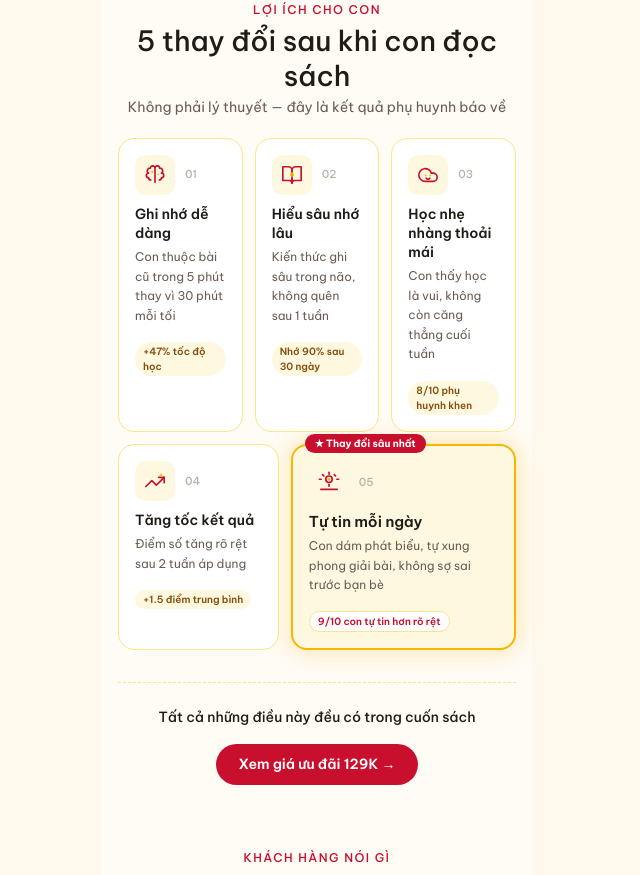
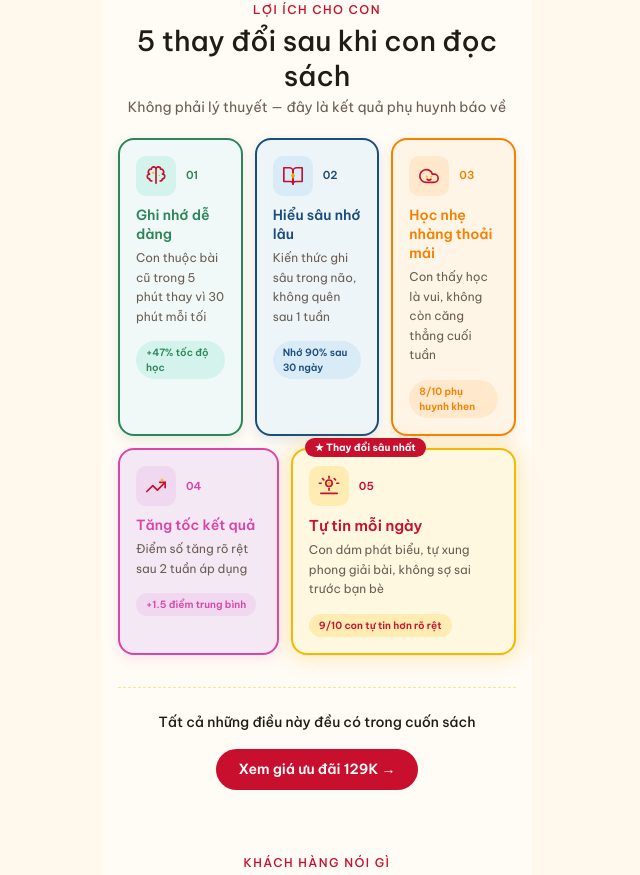
Before and after one commit to auroralivevn-ops/openbook, a React (Vite) app: page / in a window 1280 px wide. Shown: the part 5120-5995 px from the top of the page, without its empty margins (323-963 px from the left). Built offline with nearby package versions, Linux system fonts and the light colour scheme.

Commit message:
Add vibrant colors to Benefits cards with unique color schemes

```diff
--- a/src/components/Benefits.jsx
+++ b/src/components/Benefits.jsx
@@ -58,51 +58,55 @@ const CARDS = [
     id: '01', title: 'Ghi nhớ dễ dàng',
     desc: 'Con thuộc bài cũ trong 5 phút thay vì 30 phút mỗi tối',
     stat: '+47% tốc độ học', Icon: IconBrain, highlight: false,
+    bgColor: '#F0F9F7', borderColor: '#2D8659', iconBg: '#D4F3ED', textColor: '#2D8659',
   },
   {
     id: '02', title: 'Hiểu sâu nhớ lâu',
     desc: 'Kiến thức ghi sâu trong não, không quên sau 1 tuần',
     stat: 'Nhớ 90% sau 30 ngày', Icon: IconBook, highlight: false,
+    bgColor: '#EEF5F9', borderColor: '#1B4D7C', iconBg: '#D9EBF7', textColor: '#1B4D7C',
   },
   {
     id: '03', title: 'Học nhẹ nhàng thoải mái',
     desc: 'Con thấy học là vui, không còn căng thẳng cuối tuần',
     stat: '8/10 phụ huynh khen', Icon: IconCloud, highlight: false,
+    bgColor: '#FFF5E6', borderColor: '#F77F00', iconBg: '#FFE8CC', textColor: '#F77F00',
   },
   {
     id: '04', title: 'Tăng tốc kết quả',
     desc: 'Điểm số tăng rõ rệt sau 2 tuần áp dụng',
     stat: '+1.5 điểm trung bình', Icon: IconTrending, highlight: false,
+    bgColor: '#F5E8F5', borderColor: '#D946A6', iconBg: '#F0D9F0', textColor: '#D946A6',
   },
   {
     id: '05', title: 'Tự tin mỗi ngày',
     desc: 'Con dám phát biểu, tự xung phong giải bài, không sợ sai trước bạn bè',
     stat: '9/10 con tự tin hơn rõ rệt', Icon: IconSun, highlight: true,
+    bgColor: '#FFF8E1', borderColor: '#F5B700', iconBg: '#FFECB3', textColor: '#C8102E',
   },
 ]
 
 /* ── Single card ── */
 function BenefitCard({ card, index, cardRef }) {
-  const { id, title, desc, stat, Icon, highlight } = card
+  const { id, title, desc, stat, Icon, highlight, bgColor, borderColor, iconBg, textColor } = card
   return (
     <div
       ref={cardRef}
-      className={`benefits-card relative rounded-2xl p-4 ${
-        highlight
-          ? 'benefits-card-highlight'
-          : 'hover:scale-[1.02] hover:shadow-[0_4px_16px_rgba(245,183,0,0.15)]'
+      className={`benefits-card relative rounded-2xl p-4 hover:scale-[1.02] transition-transform duration-200 ${
+        highlight ? 'benefits-card-highlight' : ''
       }`}
       style={{
         '--stagger-delay': `${index * 0.1}s`,
-        background: highlight ? '#FFF8E1' : '#FFFFFF',
-        border: highlight ? '2px solid #F5B700' : '1px solid #FDE68A',
+        background: bgColor,
+        border: `2px solid ${borderColor}`,
+        boxShadow: `0 4px 12px rgba(${parseInt(borderColor.slice(1, 3), 16)}, ${parseInt(borderColor.slice(3, 5), 16)}, ${parseInt(borderColor.slice(5, 7), 16)}, 0.12)`,
       }}
     >
       {/* Badge trên card 5 */}
       {highlight && (
         <span
           className="absolute -top-3 left-3 text-white font-bold px-2.5 py-0.5 rounded-full"
-          style={{ background: '#C8102E', fontSize: '10px' }}
+          style={{ background: textColor, fontSize: '10px' }}
         >
           ★ Thay đổi sâu nhất
         </span>
@@ -112,34 +116,33 @@ function BenefitCard({ card, index, cardRef }) {
       <div className="flex items-center gap-2.5 mb-2.5">
         <div
           className="w-10 h-10 flex items-center justify-center rounded-[10px] flex-shrink-0"
-          style={{ background: '#FFF8E1' }}
+          style={{ background: iconBg }}
         >
           <Icon />
         </div>
-        <span style={{ fontSize: '11px', color: '#B4B2A9', fontWeight: 500 }}>{id}</span>
+        <span style={{ fontSize: '11px', color: textColor, fontWeight: 600 }}>{id}</span>
       </div>
 
       {/* Title */}
       <p
-        className="font-semibold text-[#1F1B16] mb-1 leading-snug"
-        style={{ fontSize: highlight ? '15px' : '14px' }}
+        className="font-semibold mb-1 leading-snug"
+        style={{ fontSize: highlight ? '15px' : '14px', color: textColor }}
       >
         {title}
       </p>
 
       {/* Description */}
-      <p className="text-[#6B5D54] leading-relaxed mb-3" style={{ fontSize: '12px' }}>
+      <p className="leading-relaxed mb-3" style={{ fontSize: '12px', color: '#6B5D54' }}>
         {desc}
       </p>
 
       {/* Stat badge */}
       <span
-        className="inline-flex items-center px-2 py-0.5 rounded-full font-semibold"
+        className="inline-flex items-center px-2.5 py-1 rounded-full font-semibold"
         style={{
           fontSize: '10px',
-          background: highlight ? '#FFFFFF' : '#FFF8E1',
-          border: highlight ? '1px solid #FDE68A' : 'none',
-          color: highlight ? '#C8102E' : '#854F0B',
+          background: iconBg,
+          color: textColor,
         }}
       >
         {stat}
```
